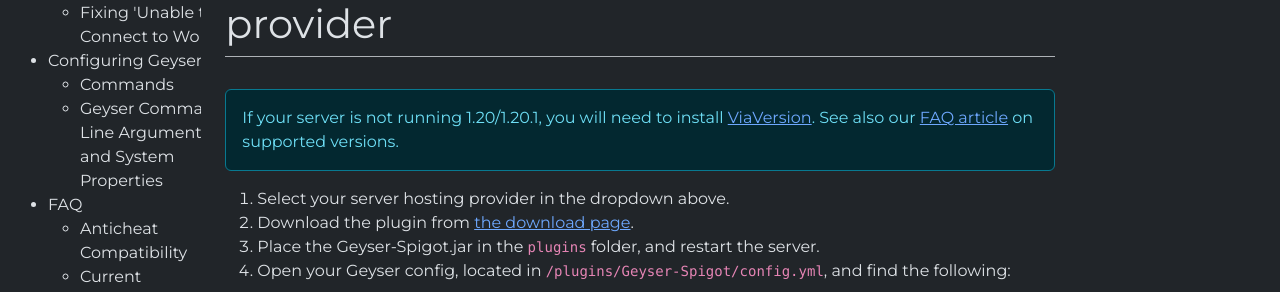
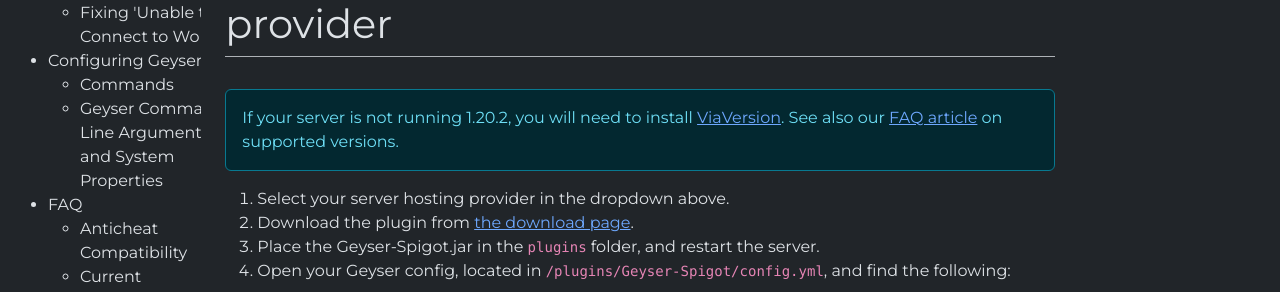
Before and after one commit to GeyserMC/GeyserWiki, a Jekyll site: the page built from _docs/geyser/setup.md, in a window 1280 px wide and 900 px high. Shown: the part 339-631 px from the top of the window. Built offline with Jekyll 4.4.1, drawn with Linux system fonts in a browser that asks for light colours.

Commit message:
Update versions.json

```diff
--- a/_data/versions.json
+++ b/_data/versions.json
@@ -1,4 +1,4 @@
 {
-  "bedrock": "1.20.0-1.20.30",
-  "java": "1.20/1.20.1"
+  "bedrock": "1.20.0-1.20.31",
+  "java": "1.20.2"
 }
```
